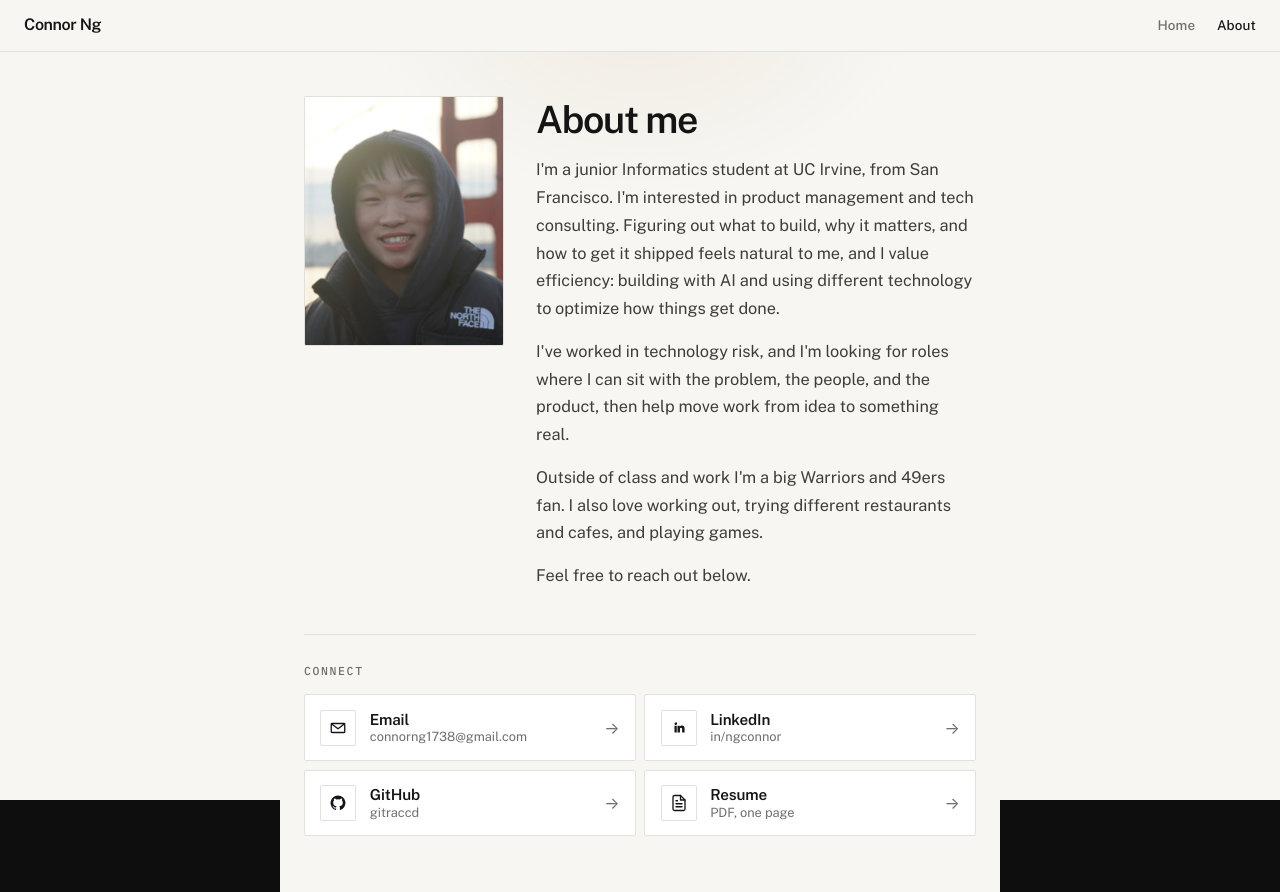
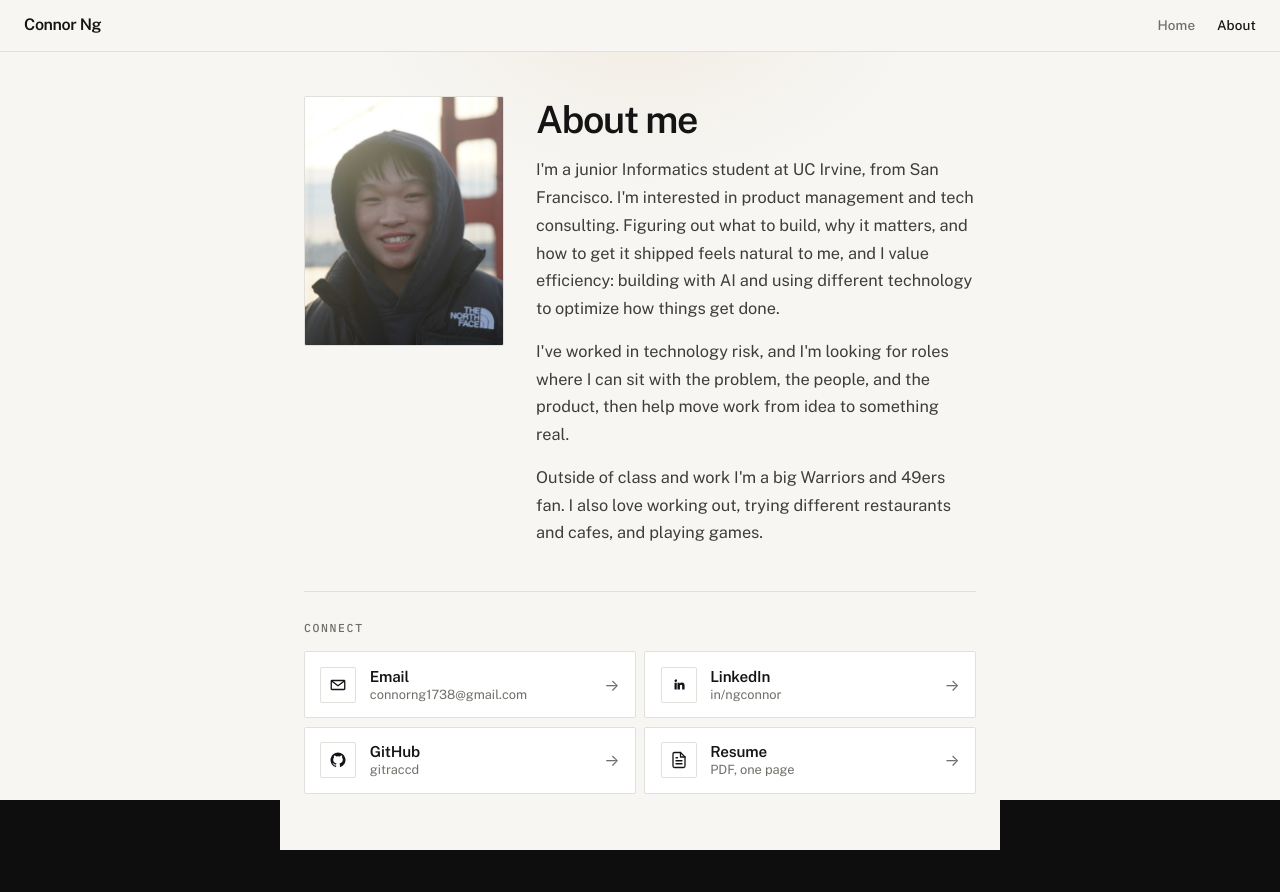
Before and after one commit to connor-ng/connor-ng.github.io, a React (Vite) app: page /about in a window 1280 px wide. After the commit the page ends 850 px from the top, so only its background shows below. Built offline with nearby package versions, Linux system fonts and the light colour scheme.

Commit message:
Remove About reach-out closer line
Co-authored-by: ngce <ngce@uci.edu>

```diff
--- a/src/pages/About.jsx
+++ b/src/pages/About.jsx
@@ -89,9 +89,6 @@ function About() {
               I also love working out, trying different restaurants and cafes,
               and playing games.
             </p>
-            <p className="about-bio">
-              Feel free to reach out below.
-            </p>
           </div>
         </section>
 
```
